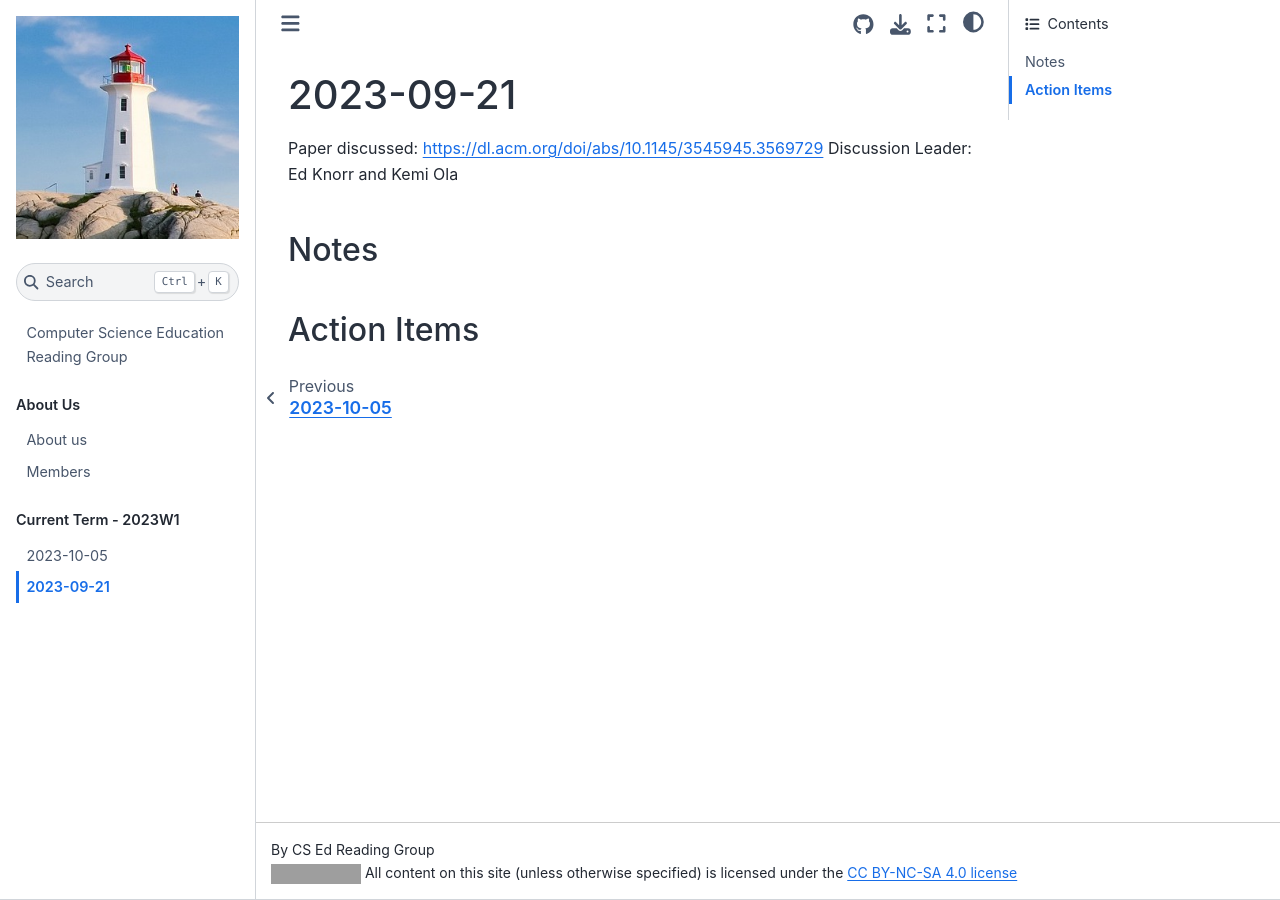
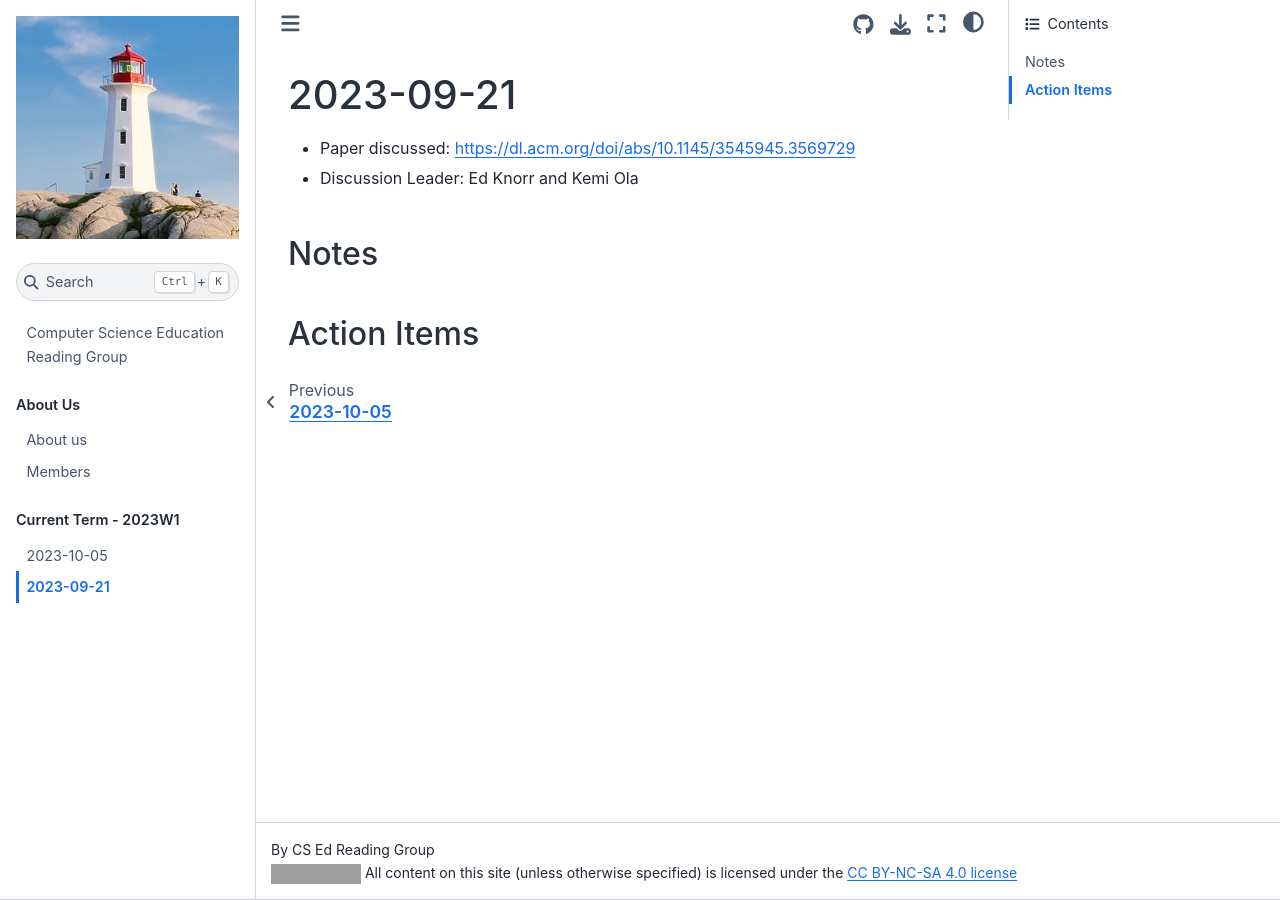
Before and after one commit to UBC-CS/csed_reading_group, a Jupyter Book: the page built from content/terms/2023W1/2023-09-21.md, in a window 1280 px wide. Built offline with Jupyter Book 1.0.4 settings and Sphinx 7.4.7 and the Sphinx Book theme 1.1.4, drawn with Linux system fonts in a browser that asks for light colours; grey boxes are pictures that could not be loaded.

Commit message:
update workflow

```diff
--- a/content/terms/2023W1/2023-09-21.md
+++ b/content/terms/2023W1/2023-09-21.md
@@ -1,7 +1,8 @@
 # 2023-09-21
 
-Paper discussed: https://dl.acm.org/doi/abs/10.1145/3545945.3569729
-Discussion Leader: Ed Knorr and Kemi Ola
+- Paper discussed: https://dl.acm.org/doi/abs/10.1145/3545945.3569729
+
+- Discussion Leader: Ed Knorr and Kemi Ola
 
 ## Notes
 
```
Also changed, not shown: content/terms/2023W1/2023-10-05.md (+3 -2 lines), 2 other files.
